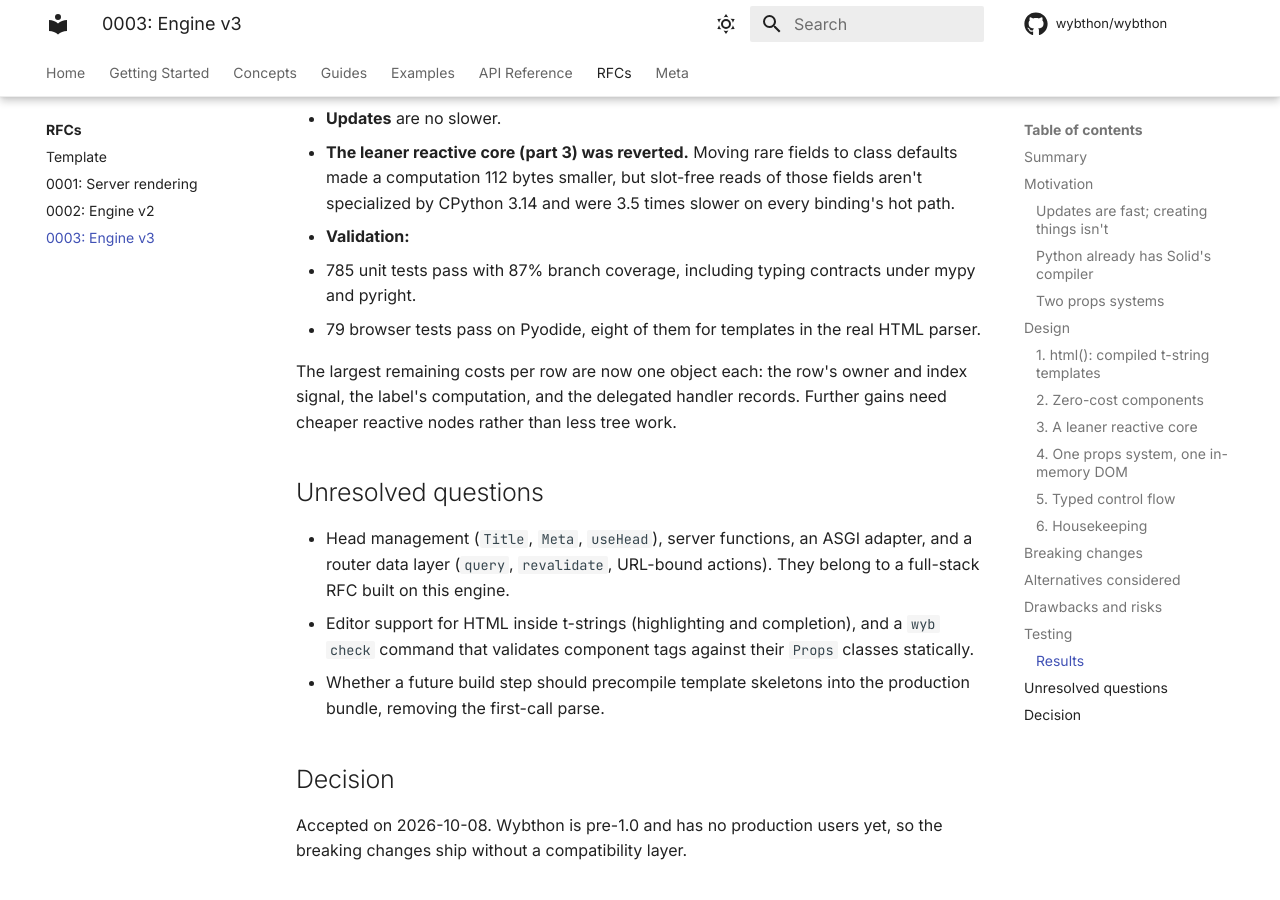
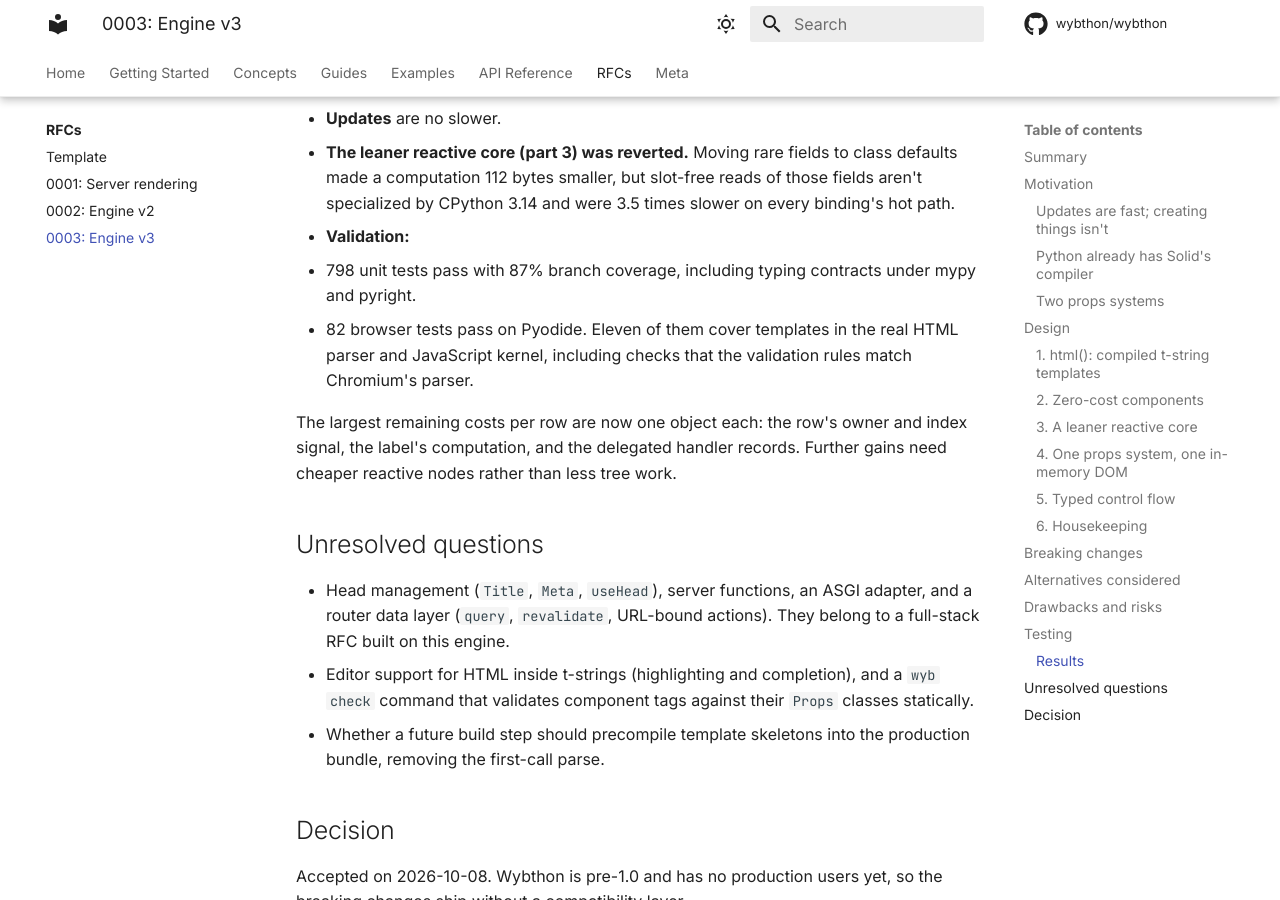
Before and after one commit to wybthon/wybthon, an MkDocs documentation site: the page built from docs/rfcs/0003-engine-v3.md, in a window 1280 px wide and 900 px high, scrolled down 11619 px. Built offline with MkDocs 1.6.1 and Material for MkDocs 9.7.7, drawn with Linux system fonts in a browser that asks for light colours; comment, search, counter and statistics services are not loaded.

Commit message:
docs(rfcs): update engine v3 validation counts after review fixes

```diff
--- a/docs/rfcs/0003-engine-v3.md
+++ b/docs/rfcs/0003-engine-v3.md
@@ -257,8 +257,8 @@ The [engine v3 evaluation](https://github.com/wybthon/wybthon/blob/main/benchmar
 - **Updates** are no slower.
 - **The leaner reactive core (part 3) was reverted.** Moving rare fields to class defaults made a computation 112 bytes smaller, but slot-free reads of those fields aren't specialized by CPython 3.14 and were 3.5 times slower on every binding's hot path.
 - **Validation:**
-  - 785 unit tests pass with 87% branch coverage, including typing contracts under mypy and pyright.
-  - 79 browser tests pass on Pyodide, eight of them for templates in the real HTML parser.
+  - 798 unit tests pass with 87% branch coverage, including typing contracts under mypy and pyright.
+  - 82 browser tests pass on Pyodide. Eleven of them cover templates in the real HTML parser and JavaScript kernel, including checks that the validation rules match Chromium's parser.
 
 The largest remaining costs per row are now one object each: the row's owner and index signal, the label's computation, and the delegated handler records. Further gains need cheaper reactive nodes rather than less tree work.
 
```
Also changed, not shown: benchmarks/results/engine-v3.md (+2 -2 lines).
